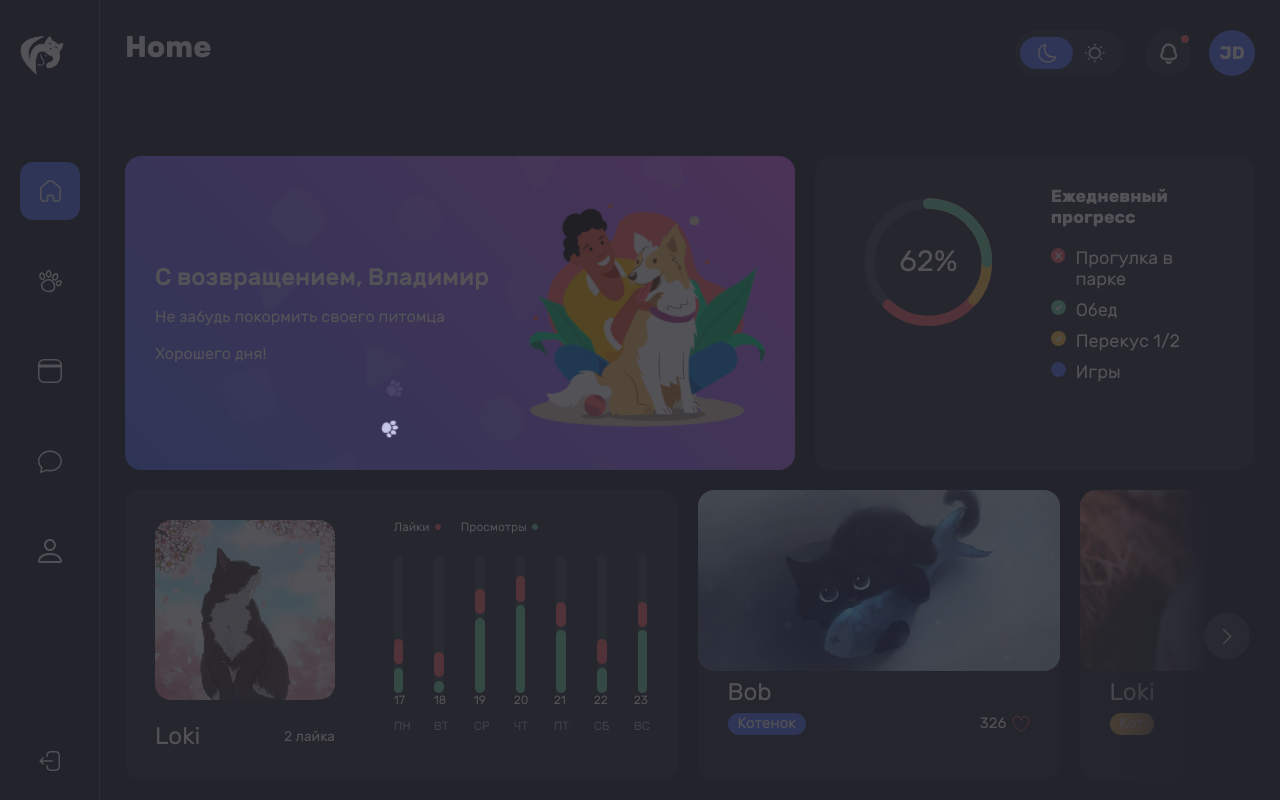
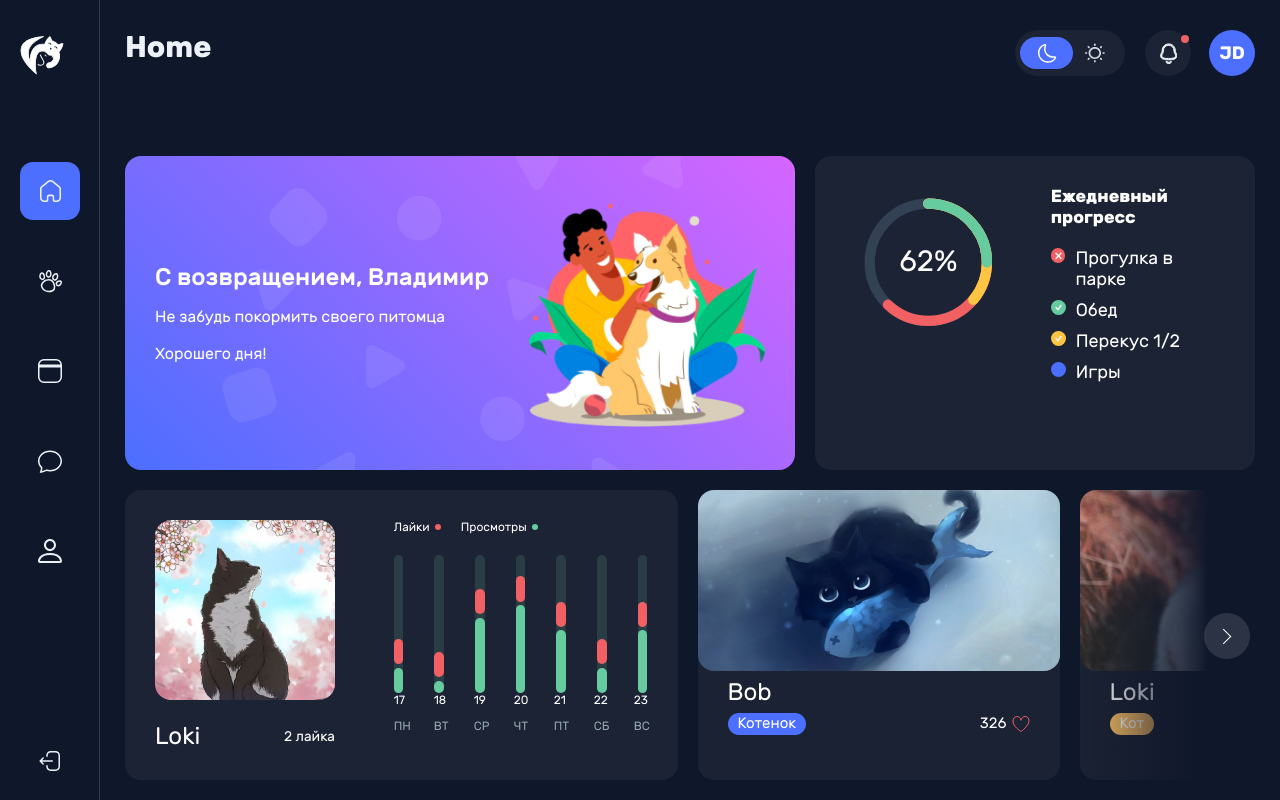
Before and after one commit to YuliyaMikhaleva/pets, a Vue app: page / in a window 1280 px wide. Shown: the top 800 px of the page. Built offline with nearby package versions, Linux system fonts and the light colour scheme; what @yeger/vue2-masonry-wall, vue-apexcharts, vue-css-donut-chart would draw is missing.

Commit message:
Немного поправлен лоадер и вставлен на время запроса

```diff
--- a/src/components/Header/Header.module.scss
+++ b/src/components/Header/Header.module.scss
@@ -12,11 +12,6 @@
   &__checkbox{
     grid-area: checkbox;
     transition: all 0.3s;
-    //&:hover{
-    //  background: rgba(255, 255, 255, 0.05);
-    //  opacity: 80%;
-    //  transition: all 0.3s;
-    //}
   }
   &__buttons{
     display: flex;
--- a/src/components/Loader/Loader.vue
+++ b/src/components/Loader/Loader.vue
@@ -1,8 +1,10 @@
 <template>
   <div class="loader">
-<!--    <h1>Загрузка</h1>-->
-    <Icon class="loader__icon"/>
-    <Icon class="loader__icon loader__iconRight"/>
+      <div class="loader__wrp">
+          <Icon class="loader__icon"/>
+          <Icon class="loader__icon loader__iconRight"/>
+      </div>
+
   </div>
 </template>
 
@@ -34,94 +36,82 @@ export default {
     &__icon{
       position: absolute;
       bottom: 50%;
-      left: 20%;
+      left: 50%;
       transform: rotate(30deg);
       opacity: 0%;
       animation-iteration-count: infinite;
       animation-duration: 3.02s;
       animation-name: loaderLeft;
-      //animation-timing-function: ease-in;
+      animation-timing-function: ease-in;
     }
     &__iconRight{
       opacity: 0%;
-      bottom: 45%;
-      transform: rotate(75deg);
-      left: 20%;
+      bottom: 0%;
+      transform: rotate(90deg);
       animation-name: loaderRight;
+    }
+    &__wrp{
+        width: 30%;
+        height: 50px;
+        transform: rotate(-45deg);
     }
   }
 
-  //правая лапка
   @keyframes loaderRight {
-    //правая лапка прозрачная
     0% {
       left: 20%;
       opacity: 0%;
     }
-    //правая лапка делает ход
     15% {
-      left: 22%;
+      left: 24%;
       opacity: 100%;
     }
-    //правая лапка прозрачная
     25%{
-      left: 22%;
+      left: 24%;
       opacity: 0%;
     }
-    //правая лапка делает ход
     40%{
-      left: 26%;
-      opacity: 100%;
-    }
-    //правая лапка прозрачная
-    50%{
-      left: 26%;
-      opacity: 0%;
-    }
-    //правая лапка делает ход
-    75% {
       left: 30%;
       opacity: 100%;
     }
-    //правая лапка прозрачная
+    50%{
+      left: 30%;
+      opacity: 0%;
+    }
+    75% {
+      left: 36%;
+      opacity: 100%;
+    }
     85%{
-      left: 30%;
+      left: 36%;
       opacity: 0%;
   }
 
   }
 
-
-
   @keyframes loaderLeft {
-    //правая лапка делает ход
     0% {
-      left: 22%;
+      left: 20%;
       opacity: 100%;
     }
-    //правая лапка прозрачная
     15%{
-      left: 22%;
+      left: 20%;
       opacity: 0%;
     }
-    //правая лапка делает ход
     25%{
       left: 26%;
       opacity: 100%;
     }
-    //правая лапка прозрачная
     40%{
       left: 26%;
       opacity: 0%;
     }
-    //правая лапка делает ход
     50% {
-      left: 30%;
+      left: 32%;
       opacity: 100%;
     }
-    //правая лапка прозрачная
     75%{
-      left: 30%;
+      left: 32%;
       opacity: 0%;
     }
   }
--- a/src/components/Pets-catalog/Pets-catalog.vue
+++ b/src/components/Pets-catalog/Pets-catalog.vue
@@ -70,16 +70,12 @@ export default {
     },
     actualColumnWidth(){
       if (this.actualWidth >= 1281){
-        console.log(335)
         return 335
       } else if (this.actualWidth > 768 && this.actualWidth <=1280){
-        console.log(325)
         return 325
       } else if (this.actualWidth > 375 && this.actualWidth <=768){
-        console.log(345)
         return 345
       } else {
-        console.log(325)
         return 325
       }
     }
--- a/src/store/modules/articlesModule.js
+++ b/src/store/modules/articlesModule.js
@@ -1,3 +1,4 @@
+import store from '@/store'
 export const articlesModule = {
     namespaced: true,
     state:{
@@ -26,11 +27,15 @@ export const articlesModule = {
          * Загрузка статей с API
          */
         loadArticles({commit}) {
+            store.commit('showloaderModule/turnOnShowloader');
             return fetch('message-articles.json')
                 .then(response => response.json())
                 .then(result => {
                     commit('setArticles',result);
                 })
+                .then(() => {
+                    store.commit('showloaderModule/turnOfShowloader');
+                })
         },
     }
 }
--- a/src/store/modules/filtersModule.js
+++ b/src/store/modules/filtersModule.js
@@ -1,3 +1,4 @@
+import store from '@/store'
 export const filtersModule = {
     namespaced: true,
     state:{
@@ -113,6 +114,7 @@ export const filtersModule = {
          * Загрузка постов с API
          */
         loadCatalog({commit}) {
+            store.commit('showloaderModule/turnOnShowloader');
             return fetch('catalog.json')
                 .then(response => response.json())
                 .then(result => {
@@ -120,6 +122,9 @@ export const filtersModule = {
                     commit('setCatalog',array);
                     commit('setFilteredPets',array);
                 })
+                .then(() => {
+                    store.commit('showloaderModule/turnOfShowloader');
+                })
         },
     }
 }
--- a/src/store/modules/postsModule.js
+++ b/src/store/modules/postsModule.js
@@ -35,7 +35,7 @@ export const postsModule = {
                     commit('setPosts',array);
                 })
                 .then(() => {
-                    // store.commit('showloaderModule/turnOfShowloader');
+                    store.commit('showloaderModule/turnOfShowloader');
                 })
         },
     }
--- a/src/store/modules/showloader.js
+++ b/src/store/modules/showloader.js
@@ -1,7 +1,7 @@
 export const showloaderModule = {
     namespaced: true,
     state:{
-        showloader:true,
+        showloader:false,
     },
     getters:{
         /**
@@ -19,7 +19,6 @@ export const showloaderModule = {
          * @param state
          */
         turnOnShowloader(state){
-            console.log('Загрузка')
             state.showloader = true;
         },
         /**
```
Also changed, not shown: src/assets/variables.scss (line endings or trailing spaces).
